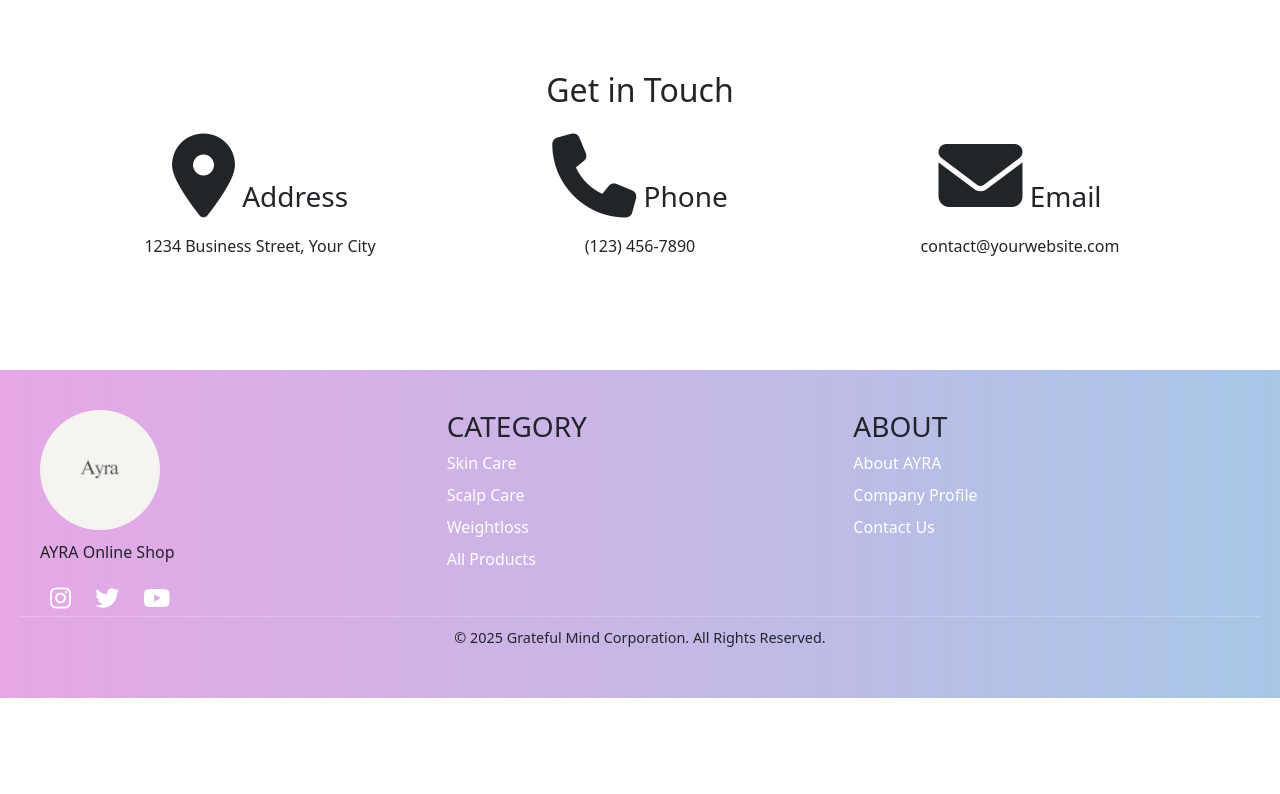
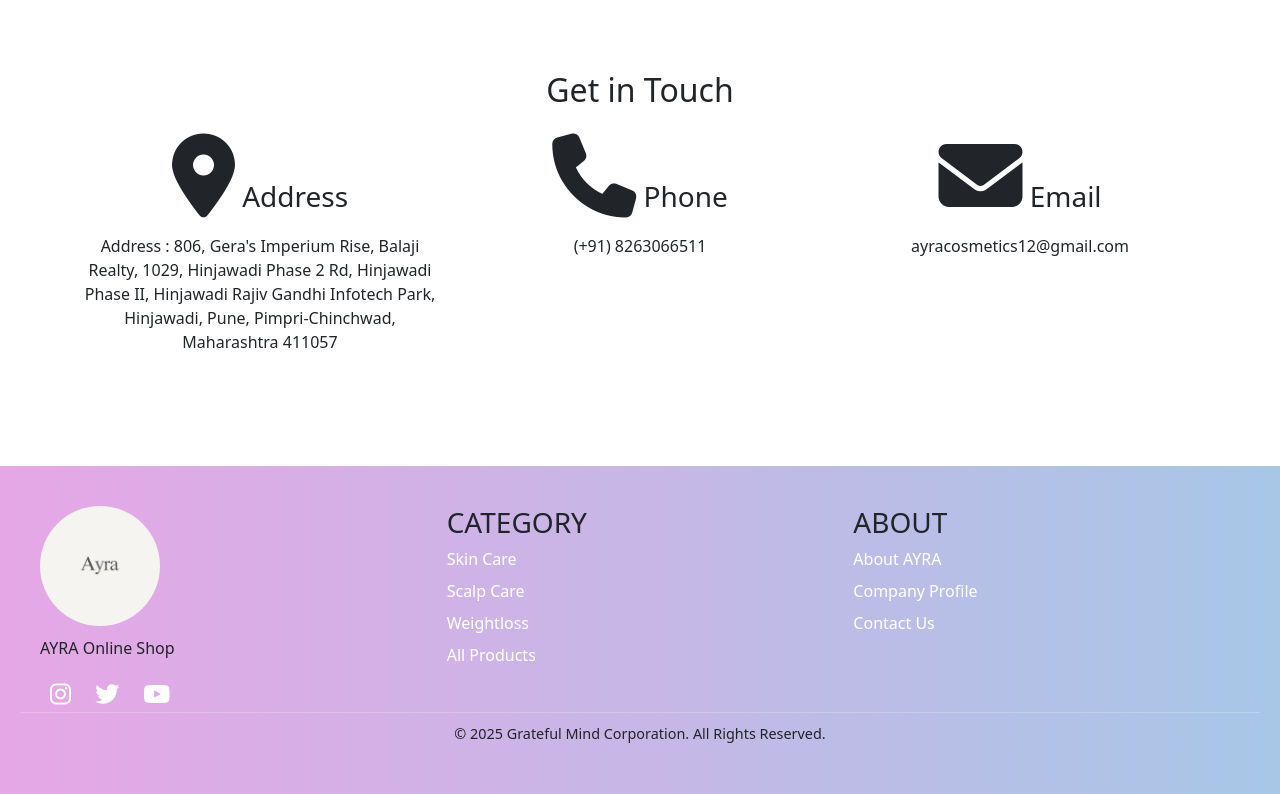
Before and after one commit to successcodinginstitute/DjangoEcommerce_test, a Django app: page /contact/ in a window 1280 px wide. Shown: the part 533-1327 px from the top of the page. Before the commit the page ends 1231 px from the top, so only its background shows below. Run offline with Django 5.2, Linux system fonts and the light colour scheme; data comes from the database, SQL or seed files in the repository; some libraries are stand-ins or nearby versions.

Commit message:
product changes and  added footer

```diff
--- a/AYRAW/templates/contact.html
+++ b/AYRAW/templates/contact.html
@@ -101,15 +101,15 @@
     <div class="row">
         <div class="col-md-4">
             <h3><i class="fas fa-map-marker-alt fa-3x mb-2"></i> Address</h3>
-            <p>1234 Business Street, Your City</p>
+            <p>Address : 806, Gera's Imperium Rise, Balaji Realty, 1029, Hinjawadi Phase 2 Rd, Hinjawadi Phase II, Hinjawadi Rajiv Gandhi Infotech Park, Hinjawadi, Pune, Pimpri-Chinchwad, Maharashtra 411057</p>
         </div>
         <div class="col-md-4">
             <h3><i class="fas fa-phone fa-3x mb-2"></i> Phone</h3>
-            <p>(123) 456-7890</p>
+            <p>(+91) 8263066511</p>
         </div>
         <div class="col-md-4">
             <h3><i class="fas fa-envelope fa-3x mb-2"></i> Email</h3>
-            <p>contact@yourwebsite.com</p>
+            <p>ayracosmetics12@gmail.com</p>
         </div>
     </div>
 </div>
```
